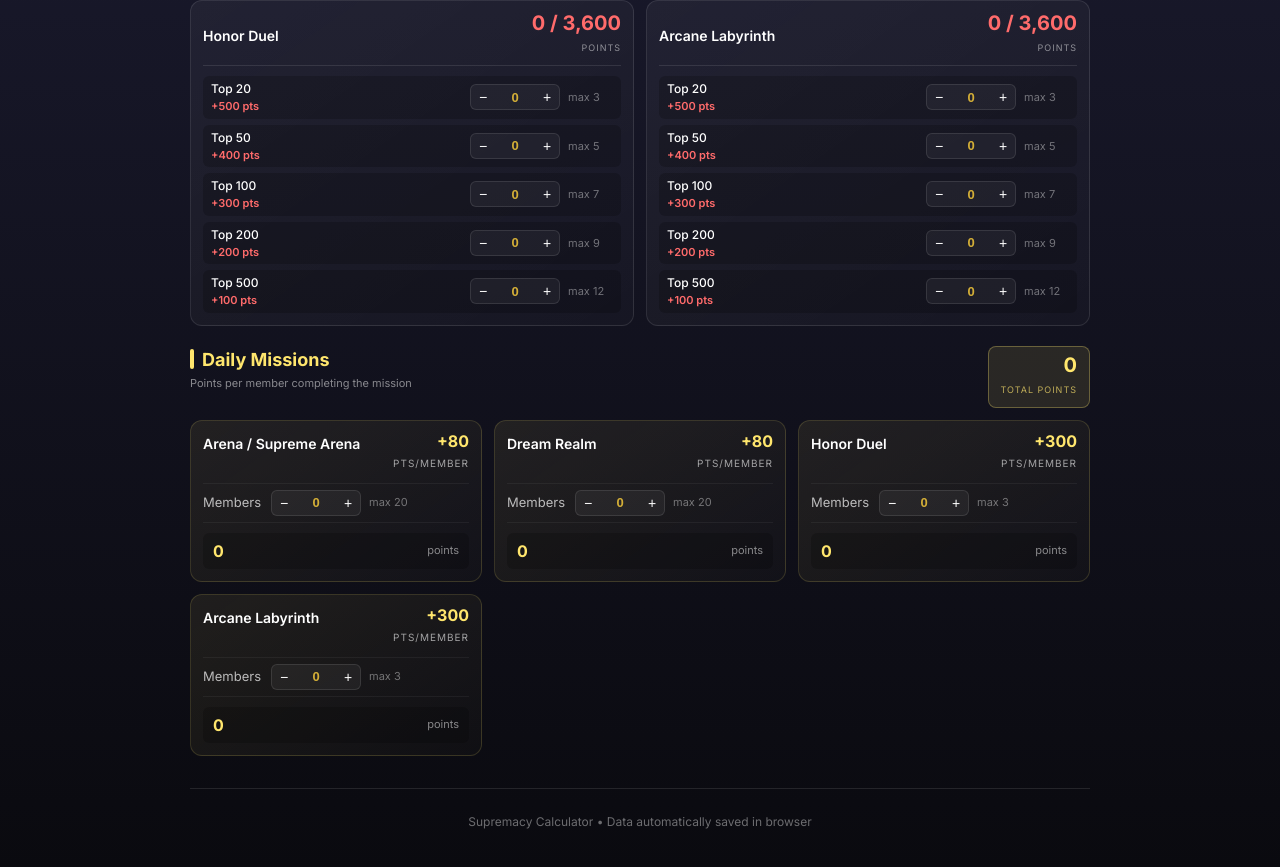
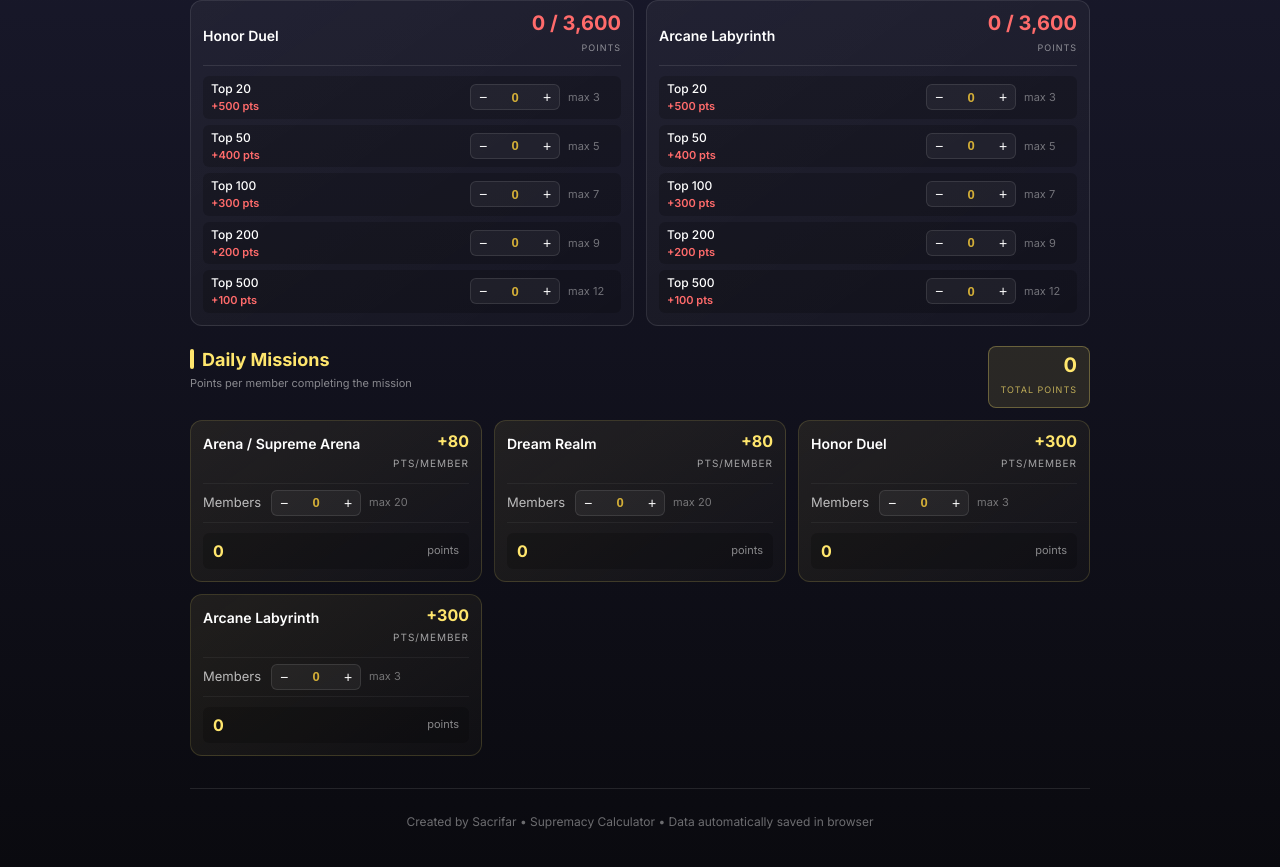
Before and after one commit to Sacrifar/Supremacy-Calculator, a React (Vite) app: page / in a window 1280 px wide. Shown: the part 1250-2117 px from the top of the page. Built offline with nearby package versions, Linux system fonts and the light colour scheme.

Commit message:
feat: Implement the core Supremacy Calculator application and update the README with project-specific documentation.

```diff
--- a/src/App.tsx
+++ b/src/App.tsx
@@ -75,7 +75,7 @@ function App() {
 
 
         <footer className="app-footer">
-          <p>Supremacy Calculator • Data automatically saved in browser</p>
+          <p>Created by Sacrifar • Supremacy Calculator • Data automatically saved in browser</p>
         </footer>
       </div>
     </div>
```
Also changed, not shown: 1 other file (tests, documents, lock files or other folders).
